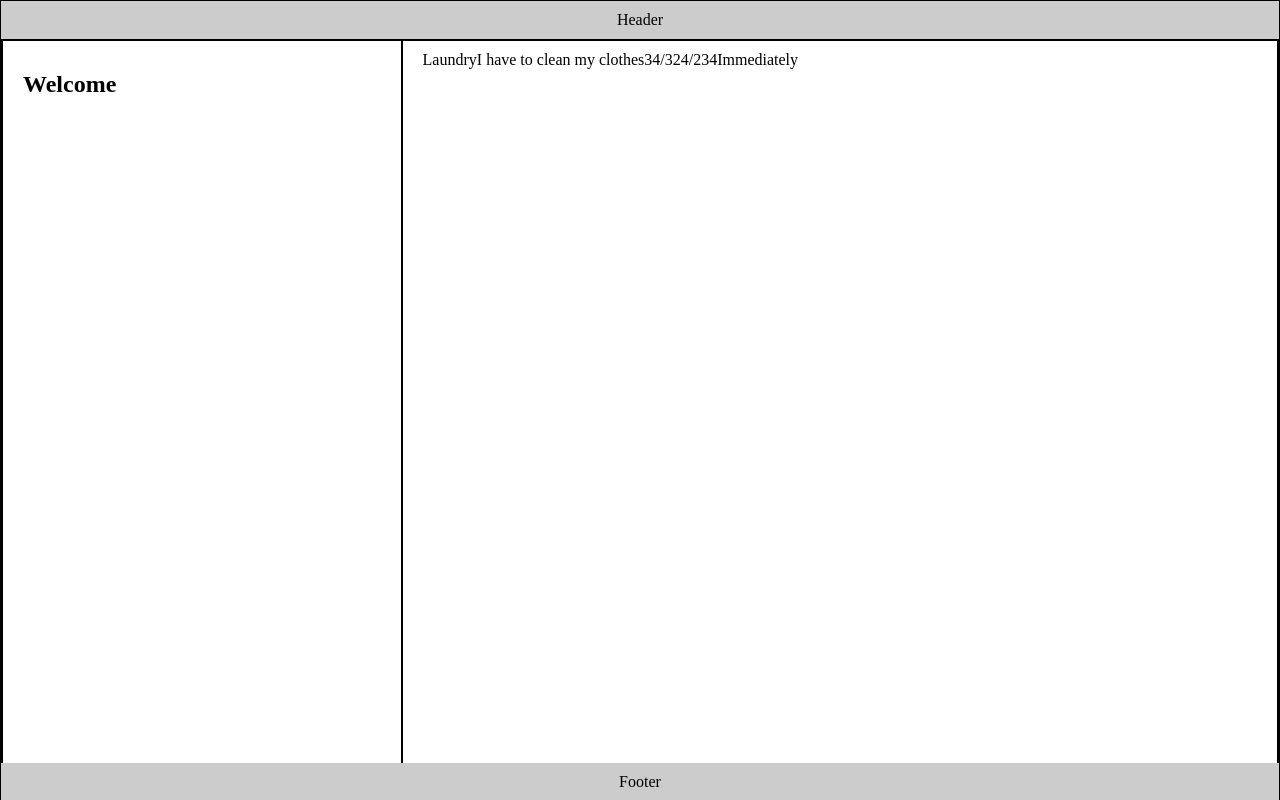
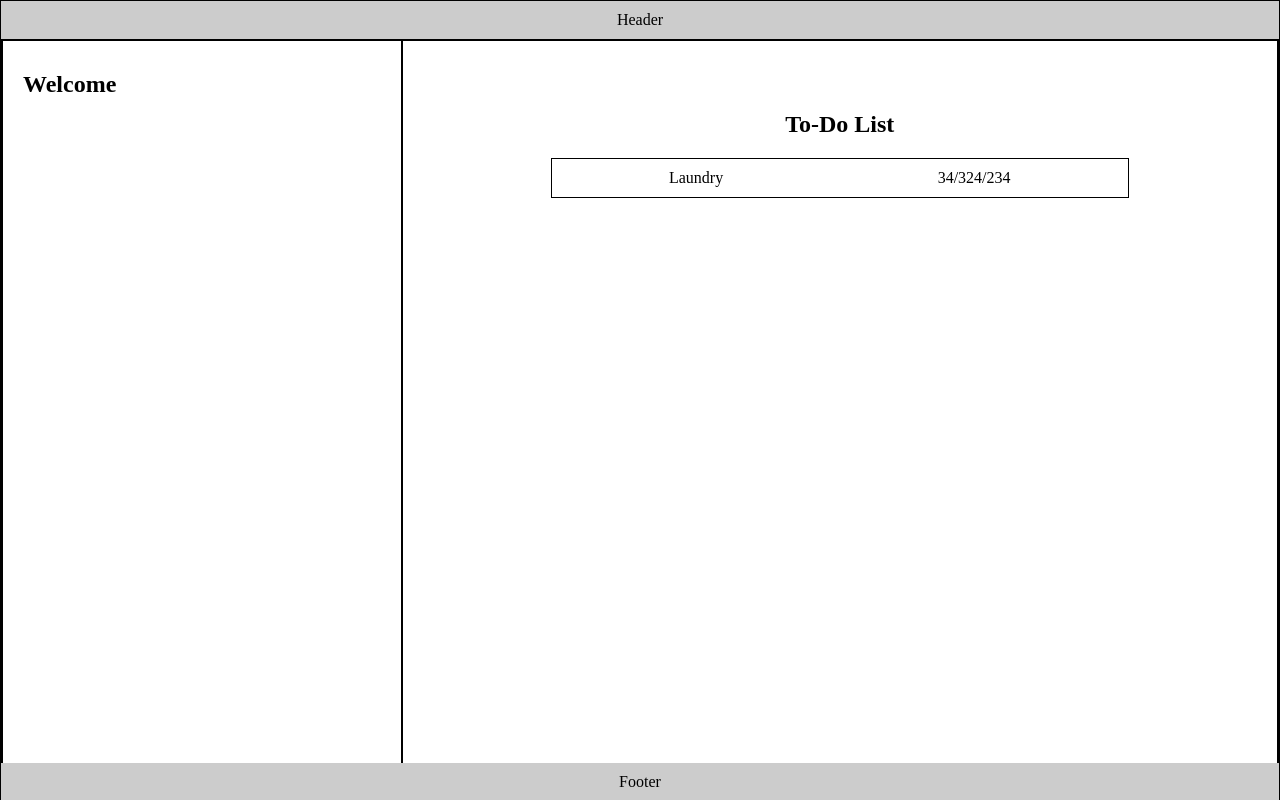
Before and after one commit to FateSaid/todo-list, a website built with webpack: page src/index.html in a window 1280 px wide. Built offline with nearby package versions, Linux system fonts and the light colour scheme.

Commit message:
add to-do list css

```diff
--- a/src/index.html
+++ b/src/index.html
@@ -17,6 +17,7 @@
                 </div>
                 <div class="main-content">
                     <div class="list-container">
+                        <h2>To-Do List</h2>
 
                     </div>
                 </div>
--- a/src/index.js
+++ b/src/index.js
@@ -5,9 +5,26 @@ import {task1 } from './todo.js';
 const listContainer = document.querySelector('.list-container');
 
 
-for(let key in task1){
-    const div = document.createElement('div');
-    div.classList.add('list');
-    div.textContent = task1[key];
-    listContainer.appendChild(div);
+function listToDom(){
+    const listBox = document.createElement('div');
+    listBox.classList.add('list-box');
+
+    const listTitle = document.createElement('div');
+    listTitle.classList.add('list')
+    const listDescription = document.createElement('div');
+    listDescription.classList.add('hidden');
+    const listDueDate = document.createElement('div');
+    listDueDate.classList.add('list');
+    const listPriority = document.createElement('div');
+    listPriority.classList.add('hidden');
+    listTitle.textContent = task1.title;
+    listDueDate.textContent = task1.dueDate;
+
+    listBox.appendChild(listTitle);
+    listBox.appendChild(listDueDate);
+
+    listContainer.appendChild(listBox);
+
 }
+
+listToDom();
--- a/src/style.css
+++ b/src/style.css
@@ -53,4 +53,17 @@ footer{
 
 .list-container{
     display:flex;
+    padding:40px 20px;
+    align-items:center;
+    flex-direction:column;
+
 }
+
+.list-box{
+    border: 1px solid #000;
+    display:flex;
+    padding:10px;
+    width:70%;
+    justify-content: space-around;
+
+}
```
